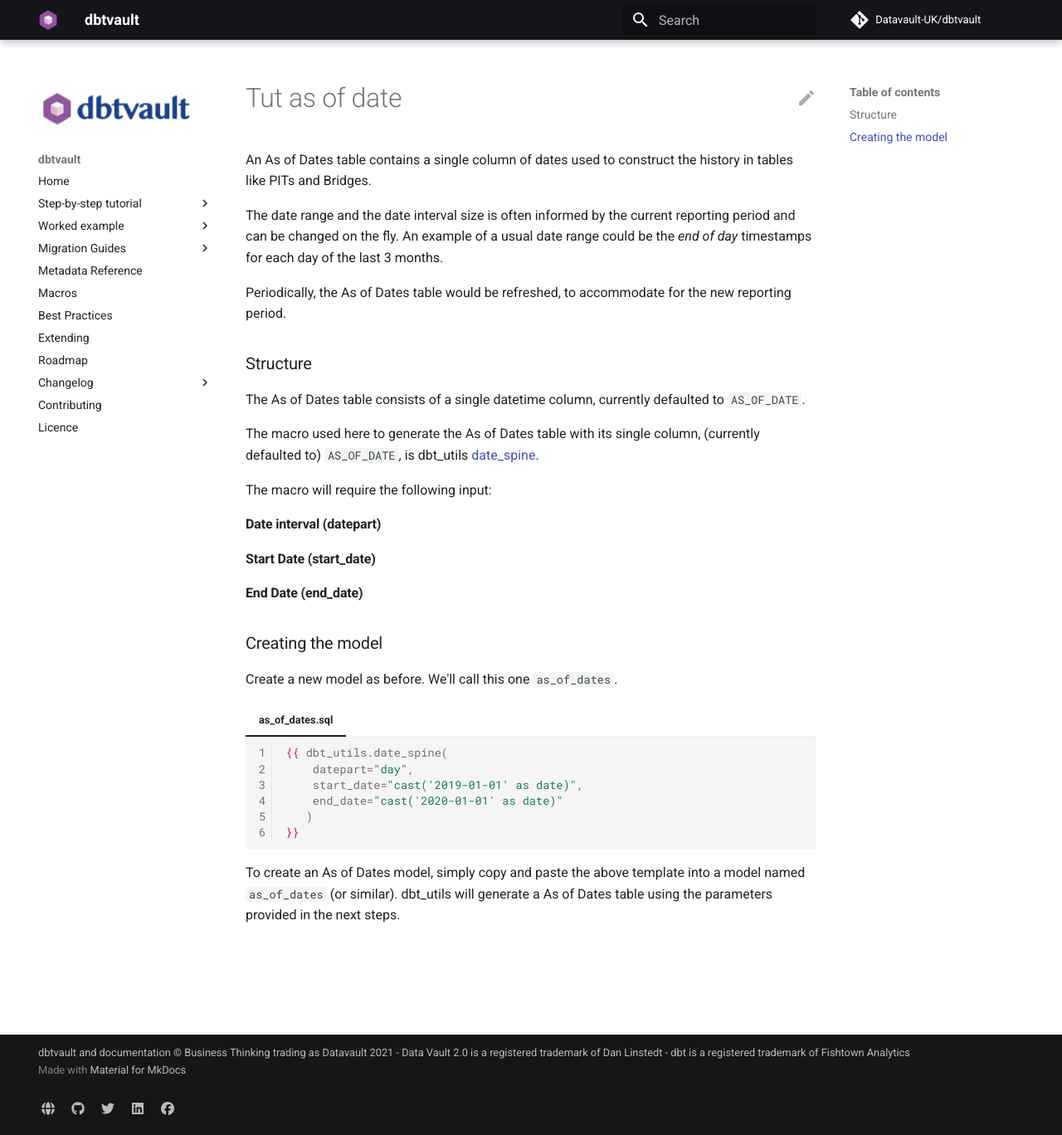
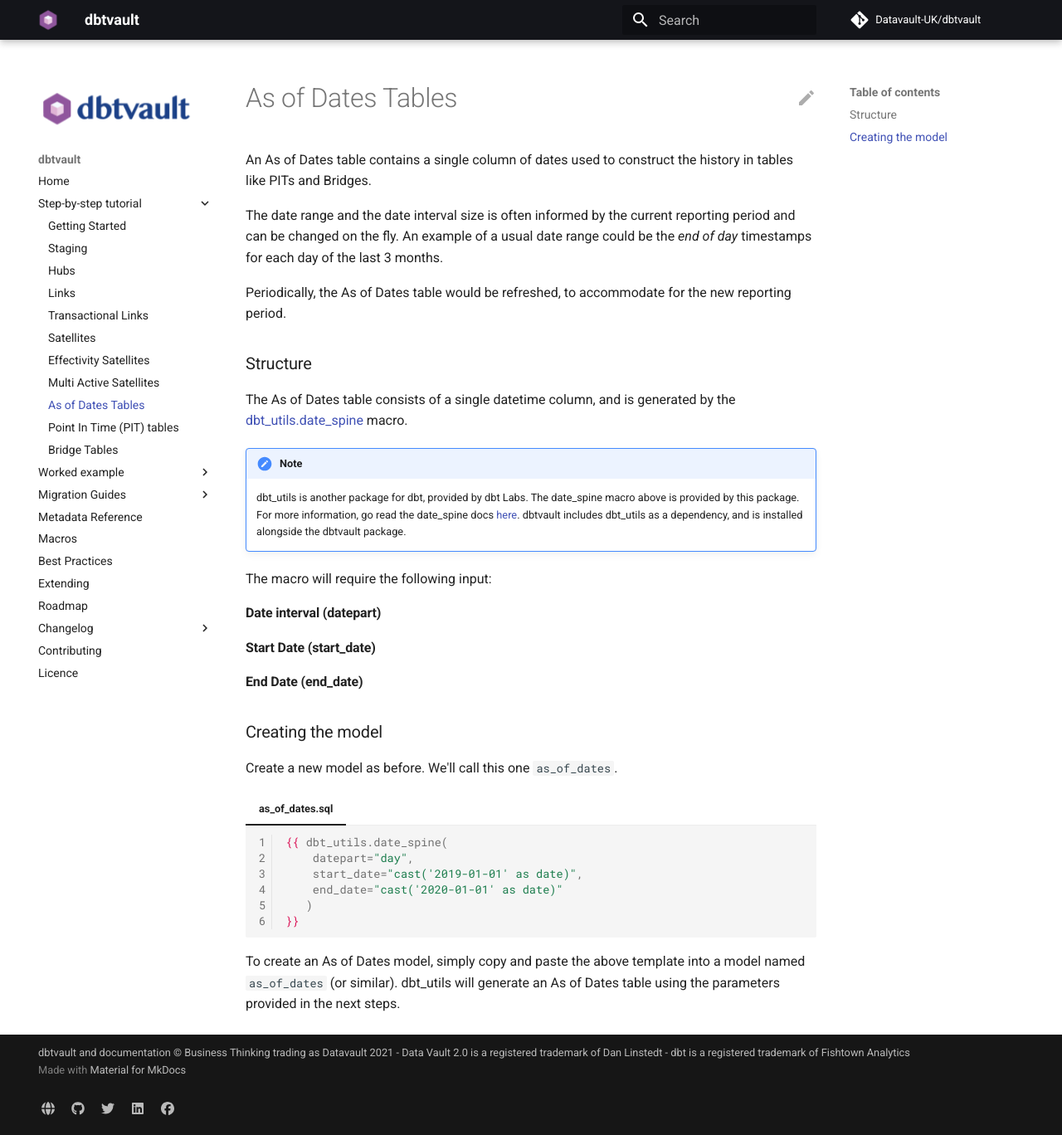
Before and after one commit to Datavault-UK/automate-dv-docs, an MkDocs documentation site: the page built from docs/tutorial/tut_as_of_date.md, in a window 1280 px wide and 1368 px high. Shown: the whole window at 83% size. Built offline with MkDocs 1.6.1 and Material for MkDocs 9.7.7, drawn with Linux system fonts in a browser that asks for light colours; comment, search, counter and statistics services are not loaded.

Commit message:
Cleanup and fixes

````diff
--- a/docs/tutorial/tut_as_of_date.md
+++ b/docs/tutorial/tut_as_of_date.md
@@ -7,10 +7,13 @@
 
 ### Structure
 
-The As of Dates table consists of a single datetime column, currently defaulted to `AS_OF_DATE`.
+The As of Dates table consists of a single datetime column, and is generated by the
+[dbt_utils.date_spine](https://github.com/dbt-labs/dbt-utils#date_spine-source) macro.
 
-The macro used here to generate the As of Dates table with its single column, (currently defaulted to) `AS_OF_DATE`,
-is dbt_utils [date_spine](https://github.com/dbt-labs/dbt-utils#date_spine-source).
+!!! note
+    dbt_utils is another package for dbt, provided by dbt Labs. The date_spine macro above is provided by this package.
+    For more information, go read the date_spine docs [here](https://github.com/dbt-labs/dbt-utils#date_spine-source).
+    dbtvault includes dbt_utils as a dependency, and is installed alongside the dbtvault package.
 
 The macro will require the following input:
 
@@ -34,5 +37,6 @@
        )
     }}
     ```
+
 To create an As of Dates model, simply copy and paste the above template into a model named `as_of_dates` (or similar).
-dbt_utils will generate a As of Dates table using the parameters provided in the next steps.
+dbt_utils will generate an As of Dates table using the parameters provided in the next steps.
--- a/mkdocs.yml
+++ b/mkdocs.yml
@@ -2,6 +2,7 @@
 site_author: Datavault
 site_dir: 'site'
 repo_name: 'Datavault-UK/dbtvault'
+site_url: 'https://dbtvault.readthedocs.io/'
 repo_url: 'https://github.com/Datavault-UK/dbtvault'
 dev_addr: 127.0.0.1:8001
 theme:
@@ -27,6 +28,7 @@
       - Satellites: 'tutorial/tut_satellites.md'
       - Effectivity Satellites: 'tutorial/tut_eff_satellites.md'
       - Multi Active Satellites: 'tutorial/tut_multi_active_satellites.md'
+      - As of Dates Tables: 'tutorial/tut_as_of_date.md'
       - Point In Time (PIT) tables: 'tutorial/tut_point_in_time.md'
       - Bridge Tables: 'tutorial/tut_bridges.md'
   - Worked example:
````
Also changed, not shown: docs/tutorial/tut_point_in_time.md (+2 -2 lines).
